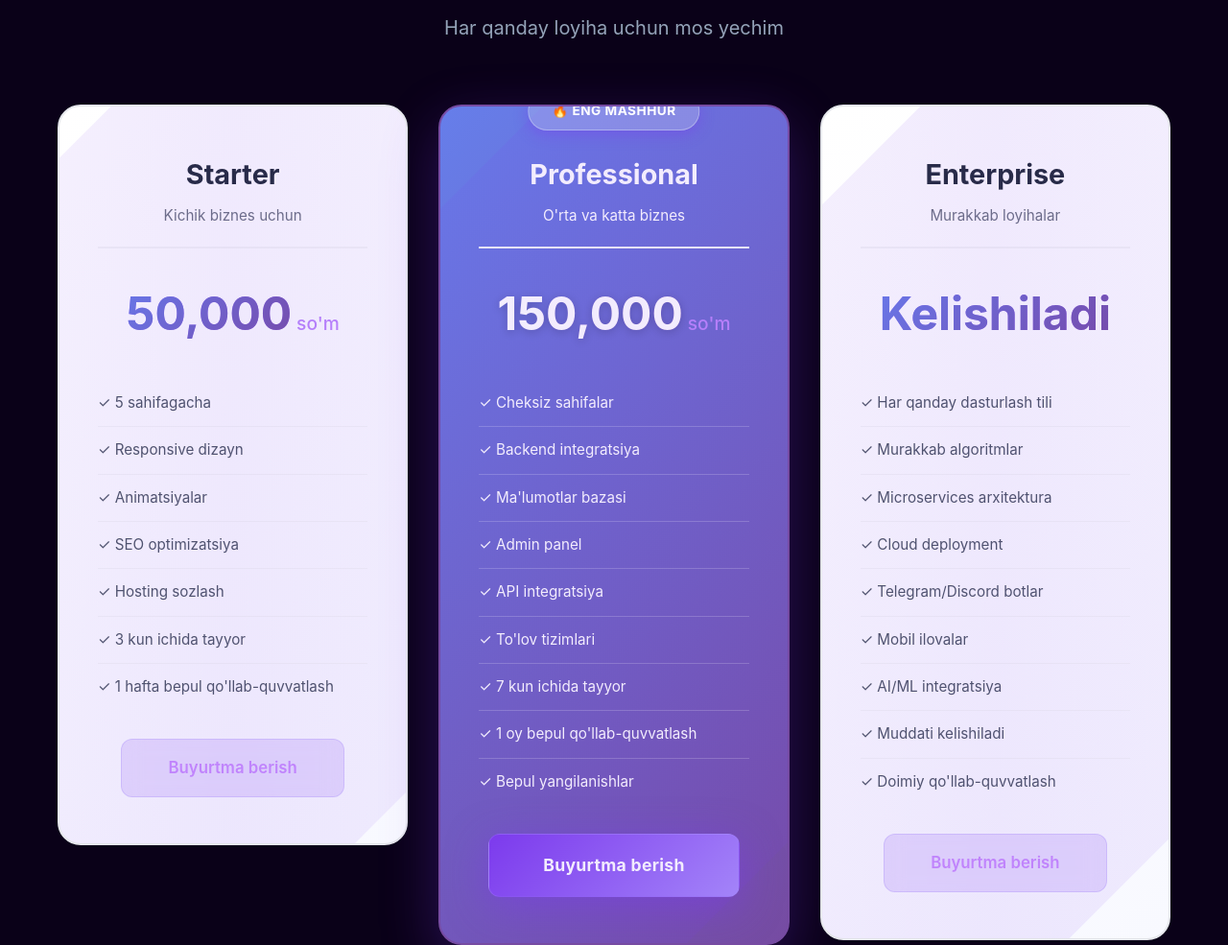
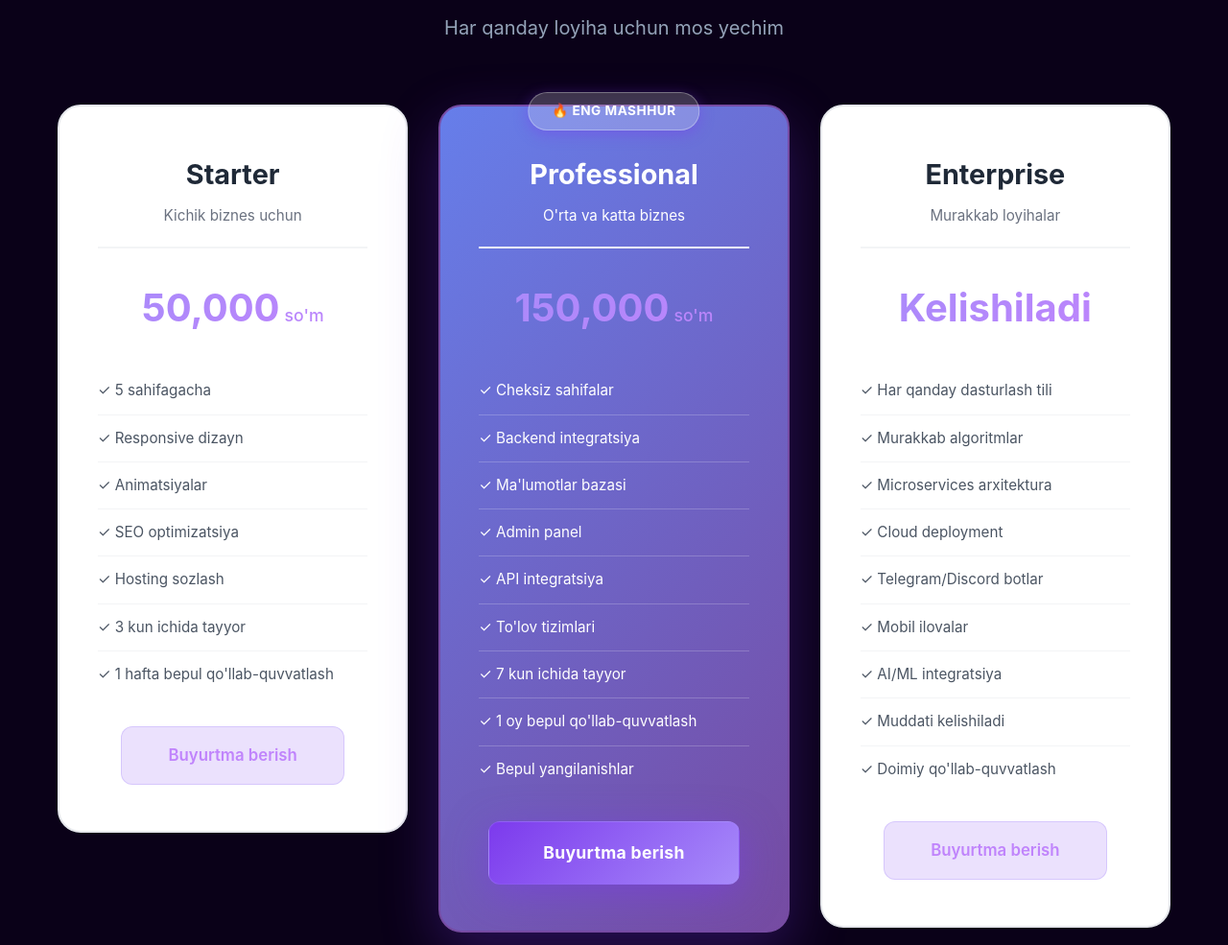
Before and after one commit to farruxbek77/help-dev-ai, a plain HTML site: page web/premium.html in a window 1280 px wide. Shown: the part 1933-2918 px from the top of the page at 96% size. Drawn offline with Linux system fonts and the light colour scheme; sample sign-in values are in the browser's storage.

Commit message:
Premium sahifa soddalashtirildi - tugma va ortiqcha animatsiyalar o'chirildi

```diff
--- a/web/premium.html
+++ b/web/premium.html
@@ -288,10 +288,6 @@
                     <p>Belgilangan muddatda tayyor sayt yoki kodni qabul qiling</p>
                 </div>
             </div>
-
-            <div class="cta-center">
-                <a href="https://t.me/helpdev_ai_bot" class="btn-primary">Premium'ga o'tish</a>
-            </div>
         </div>
     </section>
 
--- a/web/style.css
+++ b/web/style.css
@@ -1384,33 +1384,15 @@
 
 /* Premium Price Cards */
 .premium-card {
-    background: linear-gradient(135deg, #ffffff 0%, #f8f9ff 100%);
+    background: #fff;
     border: 2px solid #e5e7eb;
-    transition: all 0.4s ease;
-    position: relative;
-    overflow: hidden;
-}
-
-.premium-card::before {
-    content: '';
-    position: absolute;
-    top: -50%;
-    left: -50%;
-    width: 200%;
-    height: 200%;
-    background: linear-gradient(45deg, transparent, rgba(124, 58, 237, 0.1), transparent);
-    transform: rotate(45deg);
-    transition: all 0.6s ease;
-}
-
-.premium-card:hover::before {
-    left: 100%;
+    transition: all 0.3s ease;
 }
 
 .premium-card:hover {
-    transform: translateY(-15px) scale(1.02);
+    transform: translateY(-10px);
     border-color: #7c3aed;
-    box-shadow: 0 25px 50px rgba(124, 58, 237, 0.25);
+    box-shadow: 0 20px 40px rgba(124, 58, 237, 0.15);
 }
 
 .card-header {
@@ -1440,16 +1422,13 @@
 }
 
 .price-amount {
-    font-size: 3rem;
+    font-size: 2.5rem;
     font-weight: 700;
-    background: linear-gradient(135deg, #667eea 0%, #764ba2 100%);
-    -webkit-background-clip: text;
-    -webkit-text-fill-color: transparent;
-    background-clip: text;
+    color: #7c3aed;
 }
 
 .price-currency {
-    font-size: 1.2rem;
+    font-size: 1.1rem;
     color: #6b7280;
     font-weight: 500;
 }
@@ -1465,16 +1444,10 @@
     color: #4b5563;
     font-size: 0.95rem;
     border-bottom: 1px solid #f3f4f6;
-    transition: all 0.3s ease;
 }
 
 .premium-card .features-list li:last-child {
     border-bottom: none;
-}
-
-.premium-card:hover .features-list li {
-    color: #1f2937;
-    padding-left: 10px;
 }
 
 .premium-card.featured {
@@ -1490,8 +1463,7 @@
 }
 
 .premium-card.featured .price-amount {
-    -webkit-text-fill-color: #fff;
-    text-shadow: 0 2px 10px rgba(0, 0, 0, 0.2);
+    color: #fff;
 }
 
 .premium-card.featured .price-currency {
@@ -1558,29 +1530,3 @@
         transform: scale(1);
     }
 }
-
-/* Animations */
-@keyframes shimmer {
-    0% {
-        background-position: -1000px 0;
-    }
-
-    100% {
-        background-position: 1000px 0;
-    }
-}
-
-.premium-card::after {
-    content: '';
-    position: absolute;
-    top: 0;
-    left: -100%;
-    width: 100%;
-    height: 100%;
-    background: linear-gradient(90deg, transparent, rgba(255, 255, 255, 0.4), transparent);
-    transition: left 0.5s ease;
-}
-
-.premium-card:hover::after {
-    left: 100%;
-}
```
